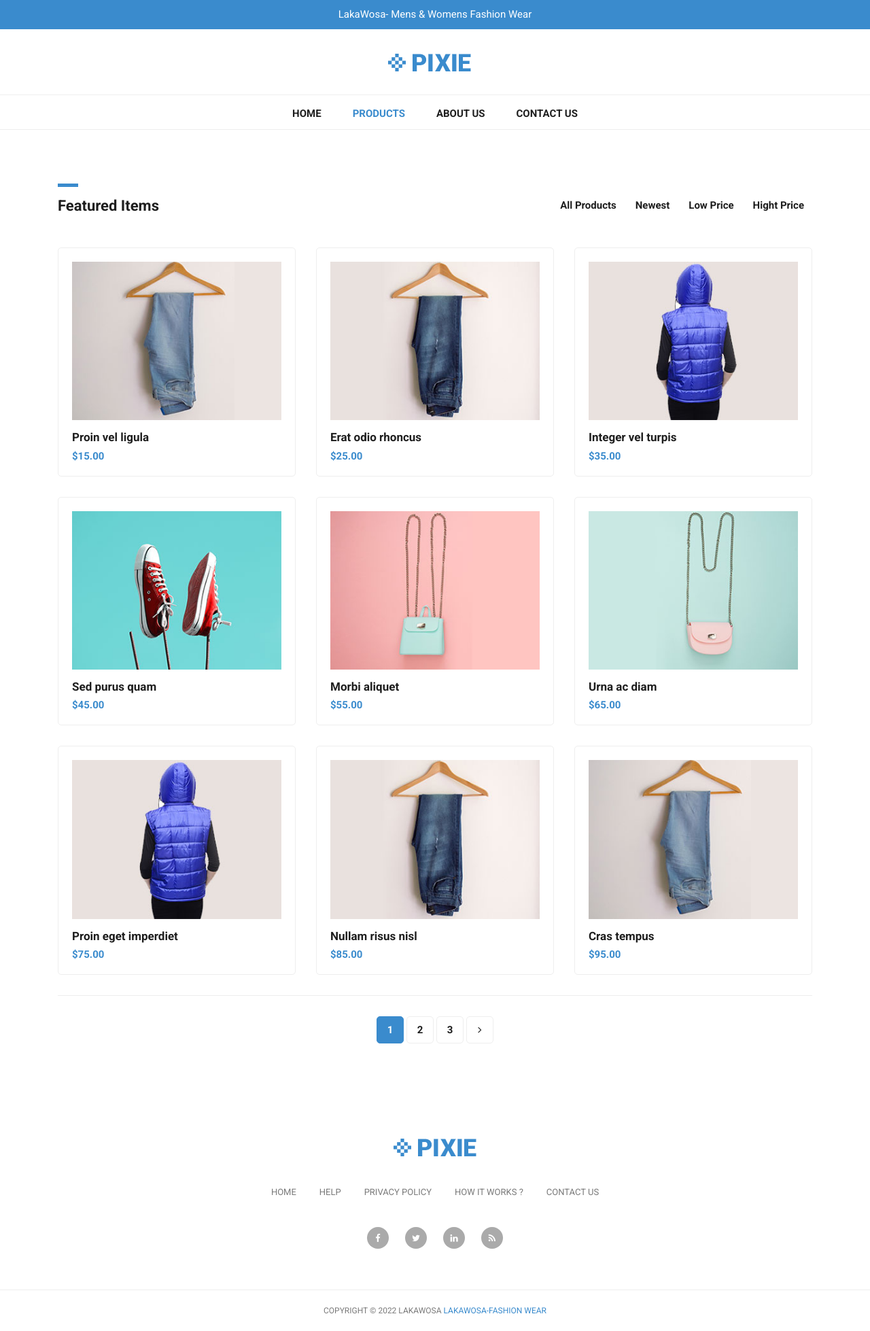
After one commit to nepalimohan/Lakawosa-new-template, a Django app: page /products in a window 1280 px wide. The commit adds this page. Shown: the whole page at 68% size. Run offline with Django 4.2, Linux system fonts and the light colour scheme; some libraries are stand-ins or nearby versions.

Commit message:
product page made static

```diff
--- a/pages/urls.py
+++ b/pages/urls.py
@@ -5,4 +5,5 @@ urlpatterns = [
     path('', views.home, name='home'),
     path('about', views.about, name='about'),
     path('contact', views.contact, name='contact'),
+    path('products', views.products, name='products'),
 ]
--- a/pages/views.py
+++ b/pages/views.py
@@ -9,3 +9,6 @@ def about(request):
 
 def contact(request):
     return render(request, 'pages/contact.html')
+
+def products(request):
+    return render(request, 'pages/products.html')
--- a/templates/includes/navbar.html
+++ b/templates/includes/navbar.html
@@ -2,25 +2,46 @@
 <!-- Navigation -->
 <nav class="navbar navbar-expand-lg navbar-dark bg-dark static-top">
     <div class="container">
-      <a class="navbar-brand" href="#"><img src="{% static 'assets/images/header-logo.png' %}" alt=""></a>
+      <a class="navbar-brand" href="{% url 'home' %}"><img src="{% static 'assets/images/header-logo.png' %}" alt=""></a>
       <button class="navbar-toggler" type="button" data-toggle="collapse" data-target="#navbarResponsive" aria-controls="navbarResponsive" aria-expanded="false" aria-label="Toggle navigation">
         <span class="navbar-toggler-icon"></span>
       </button>
       <div class="collapse navbar-collapse" id="navbarResponsive">
         <ul class="navbar-nav ml-auto">
-          <li class="nav-item active">
-            <a class="nav-link" href="index.html">Home
-              <span class="sr-only">(current)</span>
+          <li class="nav-item">
+            <a {% if '/' == request.path %}
+            class="nav-link active"
+            {% else %}
+            class="nav-link"
+            {% endif %} href="{% url 'home' %}">Home
             </a>
           </li>
           <li class="nav-item">
-            <a class="nav-link" href="products.html">Products</a>
+            <a
+            {% if 'products' in request.path %}
+            class="nav-link active"
+            {% else %}
+            class="nav-link"
+            {% endif %}
+            href="{% url 'products' %}">Products</a>
           </li>
           <li class="nav-item">
-            <a class="nav-link" href="about.html">About Us</a>
+            <a
+            {% if 'about' in request.path %}
+            class="nav-link active"
+            {% else %}
+            class="nav-link"
+            {% endif %}
+            href="{% url 'about' %}">About Us</a>
           </li>
           <li class="nav-item">
-            <a class="nav-link" href="contact.html">Contact Us</a>
+            <a
+            {% if 'contact' in request.path %}
+            class="nav-link active"
+            {% else %}
+            class="nav-link"
+            {% endif %}
+            href="{% url 'contact' %}">Contact Us</a>
           </li>
         </ul>
       </div>
--- /dev/null
+++ b/templates/pages/products.html
@@ -0,0 +1,130 @@
+{% extends 'base.html' %}
+{% load static %}
+{% block content %}
+<!-- Page Content -->
+    <!-- Items Starts Here -->
+    <div class="featured-page">
+        <div class="container">
+          <div class="row">
+            <div class="col-md-4 col-sm-12">
+              <div class="section-heading">
+                <div class="line-dec"></div>
+                <h1>Featured Items</h1>
+              </div>
+            </div>
+            <div class="col-md-8 col-sm-12">
+              <div id="filters" class="button-group">
+                <button class="btn btn-primary" data-filter="*">All Products</button>
+                <button class="btn btn-primary" data-filter=".new">Newest</button>
+                <button class="btn btn-primary" data-filter=".low">Low Price</button>
+                <button class="btn btn-primary" data-filter=".high">Hight Price</button>
+              </div>
+            </div>
+          </div>
+        </div>
+      </div>
+
+      <div class="featured container no-gutter">
+
+          <div class="row posts">
+              <div id="1" class="item new col-md-4">
+                <a href="single-product.html">
+                  <div class="featured-item">
+                    <img src="{% static 'assets/images/product-01.jpg' %}" alt="">
+                    <h4>Proin vel ligula</h4>
+                    <h6>$15.00</h6>
+                  </div>
+                </a>
+              </div>
+              <div id="2" class="item high col-md-4">
+                <a href="single-product.html">
+                  <div class="featured-item">
+                    <img src="{% static 'assets/images/product-02.jpg' %}" alt="">
+                    <h4>Erat odio rhoncus</h4>
+                    <h6>$25.00</h6>
+                  </div>
+                </a>
+              </div>
+              <div id="3" class="item low col-md-4">
+                <a href="single-product.html">
+                  <div class="featured-item">
+                    <img src="{% static 'assets/images/product-03.jpg' %}" alt="">
+                    <h4>Integer vel turpis</h4>
+                    <h6>$35.00</h6>
+                  </div>
+                </a>
+              </div>
+              <div id="4" class="item low col-md-4">
+                <a href="single-product.html">
+                  <div class="featured-item">
+                    <img src="{% static 'assets/images/product-04.jpg' %}" alt="">
+                    <h4>Sed purus quam</h4>
+                    <h6>$45.00</h6>
+                  </div>
+                </a>
+              </div>
+              <div id="5" class="item new high col-md-4">
+                <a href="single-product.html">
+                  <div class="featured-item">
+                    <img src="{% static 'assets/images/product-05.jpg' %}" alt="">
+                    <h4>Morbi aliquet</h4>
+                    <h6>$55.00</h6>
+                  </div>
+                </a>
+              </div>
+              <div id="6" class="item new col-md-4">
+                <a href="single-product.html">
+                  <div class="featured-item">
+                    <img src="{% static 'assets/images/product-06.jpg' %}" alt="">
+                    <h4>Urna ac diam</h4>
+                    <h6>$65.00</h6>
+                  </div>
+                </a>
+              </div>
+              <div id="7" class="item new high col-md-4">
+                <a href="single-product.html">
+                  <div class="featured-item">
+                    <img src="{% static 'assets/images/product-03.jpg' %}" alt="">
+                    <h4>Proin eget imperdiet</h4>
+                    <h6>$75.00</h6>
+                  </div>
+                </a>
+              </div>
+              <div id="8" class="item low new col-md-4">
+                <a href="single-product.html">
+                  <div class="featured-item">
+                    <img src="{% static 'assets/images/product-02.jpg' %}" alt="">
+                    <h4>Nullam risus nisl</h4>
+                    <h6>$85.00</h6>
+                  </div>
+                </a>
+              </div>
+              <div id="9" class="item new col-md-4">
+                <a href="single-product.html">
+                  <div class="featured-item">
+                    <img src="{% static 'assets/images/product-01.jpg' %}" alt="">
+                    <h4>Cras tempus</h4>
+                    <h6>$95.00</h6>
+                  </div>
+                </a>
+              </div>
+          </div>
+      </div>
+
+      <div class="page-navigation">
+        <div class="container">
+          <div class="row">
+            <div class="col-md-12">
+              <ul>
+                <li class="current-page"><a href="#">1</a></li>
+                <li><a href="#">2</a></li>
+                <li><a href="#">3</a></li>
+                <li><a href="#"><i class="fa fa-angle-right"></i></a></li>
+              </ul>
+            </div>
+          </div>
+        </div>
+      </div>
+      <!-- Featred Page Ends Here -->
+
+{% endblock %}
```
